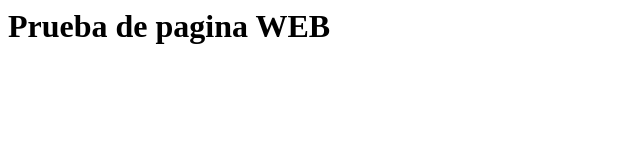
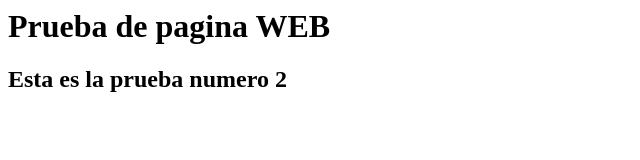
Before and after one commit to why-is-ana/CarolTolentino, a plain HTML site: page index.html in a window 1280 px wide. Shown: the whole page, without its empty margins (0-640 px from the left). Drawn offline with Linux system fonts and the light colour scheme.

Commit message:
Update index 2.html

```diff
--- a/index.html
+++ b/index.html
@@ -1 +1,2 @@
 <h1>Prueba de pagina WEB </h1>
+<h2>Esta es la prueba numero 2 </h2>
```
